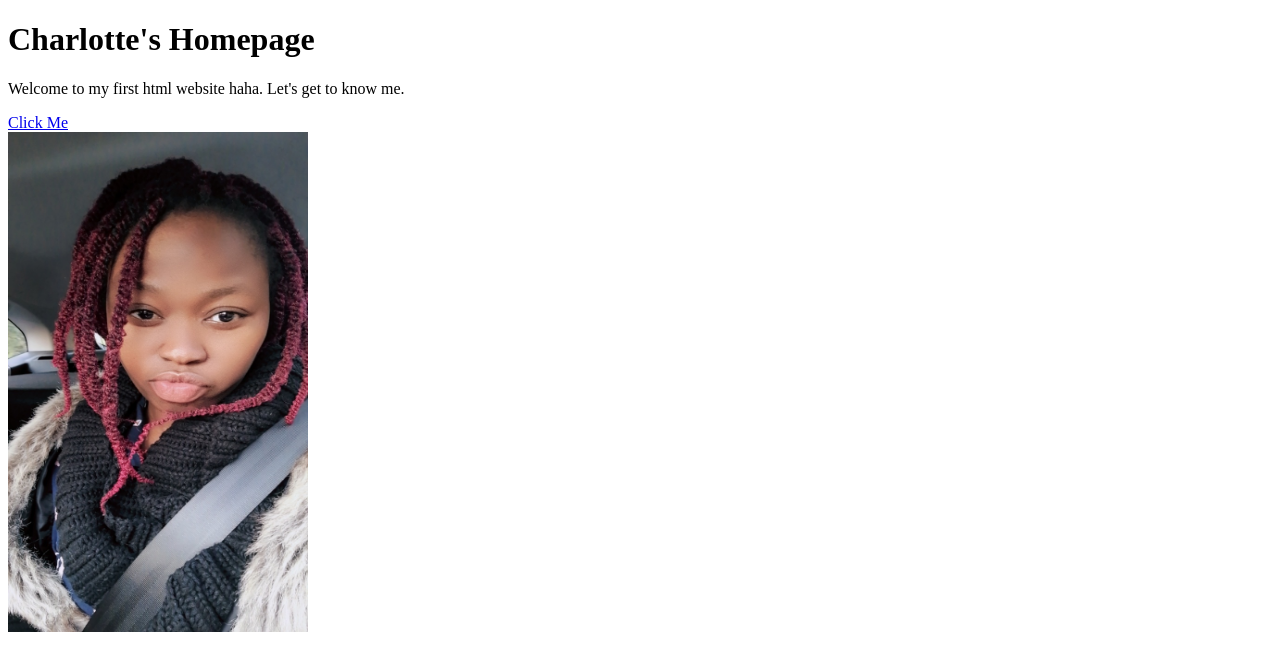
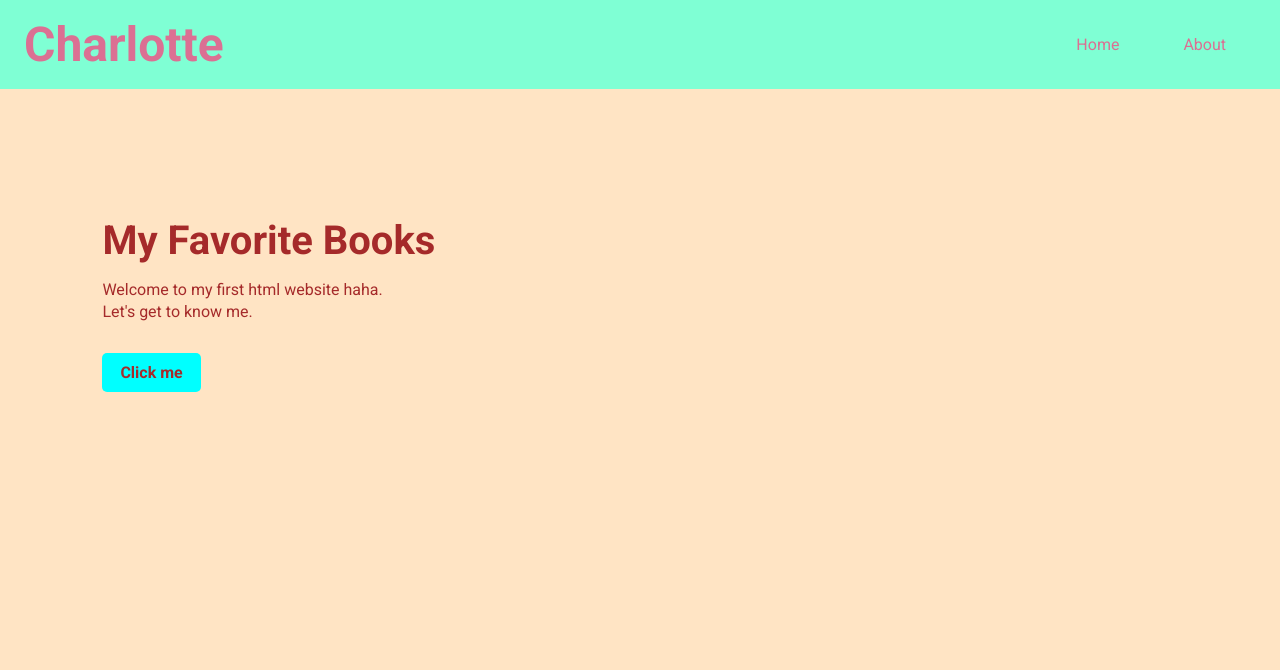
Before and after one commit to Charlotte-Natasha/HTML, a plain HTML site: page index.html in a window 1280 px wide. Drawn offline with Linux system fonts and the light colour scheme.

Commit message:
styled home page

```diff
--- a/index.html
+++ b/index.html
@@ -4,17 +4,31 @@
     <meta charset="UTF-8">
     <meta http-equiv="X-UA-Compatible" content="IE=edge">
     <meta name="viewport" content="width=device-width, initial-scale=1.0">
-    <link rel="stylesheet" href="style.css">
+    <link rel="stylesheet" href="styles.css">
     <title>Links and Images</title>
 </head>
 <body>
     <div class="container">
+        <nav class="navbar">
+            <a href="#" class="logo">Charlotte</a>
+            <ul>
+                <li>
+                    <a href="./index.html">Home</a>
+                </li>
+                <li>
+                    <a href="./pages/about.html" target="blank">About</a>
+                </li>
+            </ul>
+        </nav>
         <div class="home">
-            <h1> Charlotte's Homepage</h1>
-            <p>Welcome to my first html website haha. Let's get to know me.</p>
-            <a href="./pages/about.html" target="blank">Click Me</a> <br>
-            <img src="./images/me.jpeg" alt="My Profile" height="500" width="300">
+            <h1>My Favorite <span>Books</span></h1>
+            <p>Welcome to my first html website haha.
+            <br> Let's get to know me.</p>
+            <a href="./pages/about.html" target="blank">Click me</a>
         </div>
+        <!-- <div class="pic">
+            <img src="./images/tt.jpeg" alt="My Profile">
+        </div> -->
     </div>
 </body>
 </html>
--- a/styles.css
+++ b/styles.css
@@ -1,16 +1,76 @@
 @import url('https://fonts.googleapis.com/css2?family=Roboto:wght@400;500;700;900&display=swap');
 
-body{
+*{
     margin: 0;
     padding: 0;
     font-family: 'Roboto', sans-serif;
+}
+.container{
+    width: 100%;
+    height: 100vh;
     position: relative;
+    margin: auto;
+    justify-content: center;
+    background-color: bisque;
 }
+a{
+    text-decoration: none;
+    color: palevioletred;
+}
+.navbar{
+    display: flex;
+    align-items: center;
+    justify-content: space-between;
+    padding: 1rem 1.5rem;
+    background-color: aquamarine;
+    position: static;
+    box-sizing: border-box;
+}
+.logo{
+    font-size: 3em;
+    font-weight: bold;
+}
+ul li{
+    display: inline-block;
+    flex-direction: row;
+    margin: 0 30px;
+    list-style: none;
+}
+
 .home{
-    display: flex;
+    margin-left: 8%;
+    margin-top: 10%;
 }
-.home h1{
-    margin: auto;
-    margin-left: 0;
+h1{
     font-size: 40px;
+    color: brown;
+    margin-bottom: 15px;
 }
+p{
+    color: brown;
+    line-height: 22px;
+    margin-top: 10px;
+    margin-bottom: 30px;
+}
+.home a{
+    text-decoration: none;
+    background: aqua;
+    font-weight: bold;
+    padding: 10px 18px;
+    color: brown;
+    display: inline-block;
+    margin: 3Opx 0;
+    border-radius: 5px;
+}
+/*
+.pic{
+    flex: 1;
+    background-color: blueviolet;
+    text-align: center;
+    right: 100%;
+
+}
+img{
+    border-radius: 100%;
+    height: 200px;
+} */
```
Also changed, not shown: images/tt.jpeg (added).
